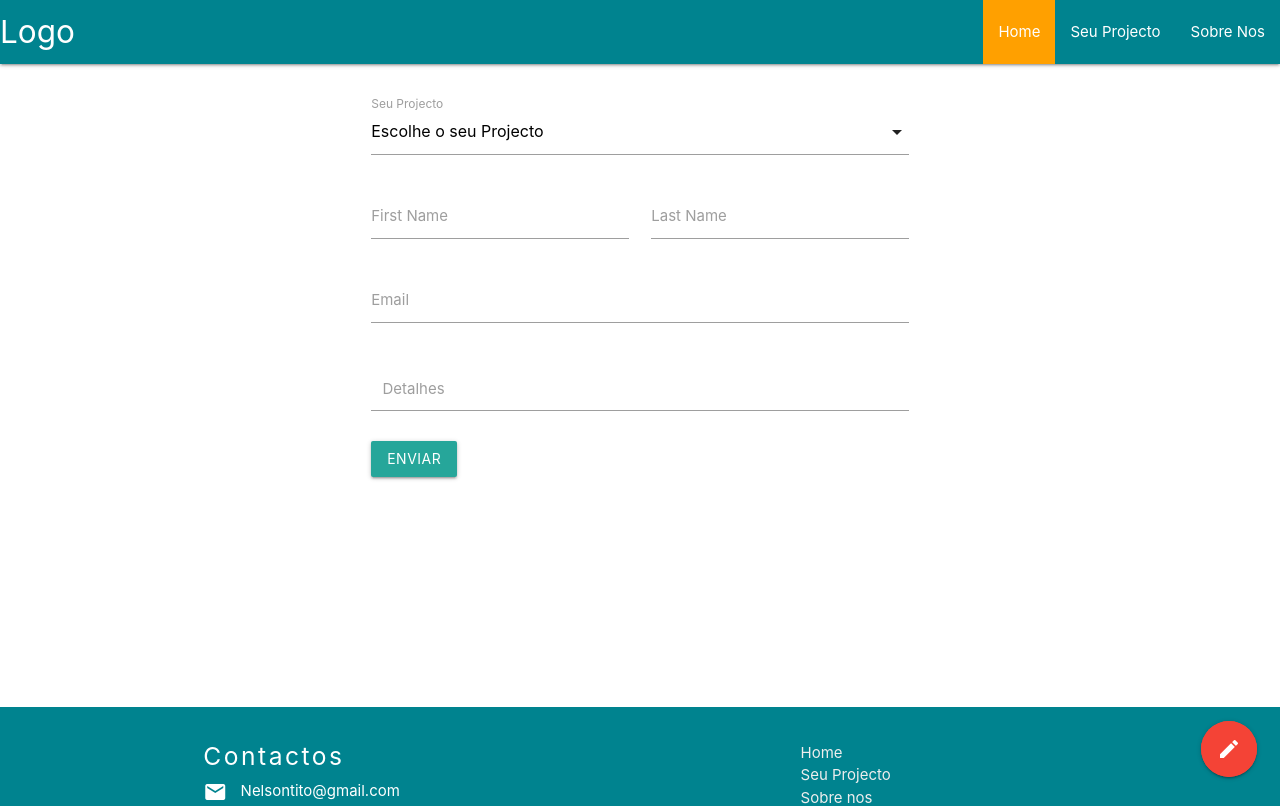
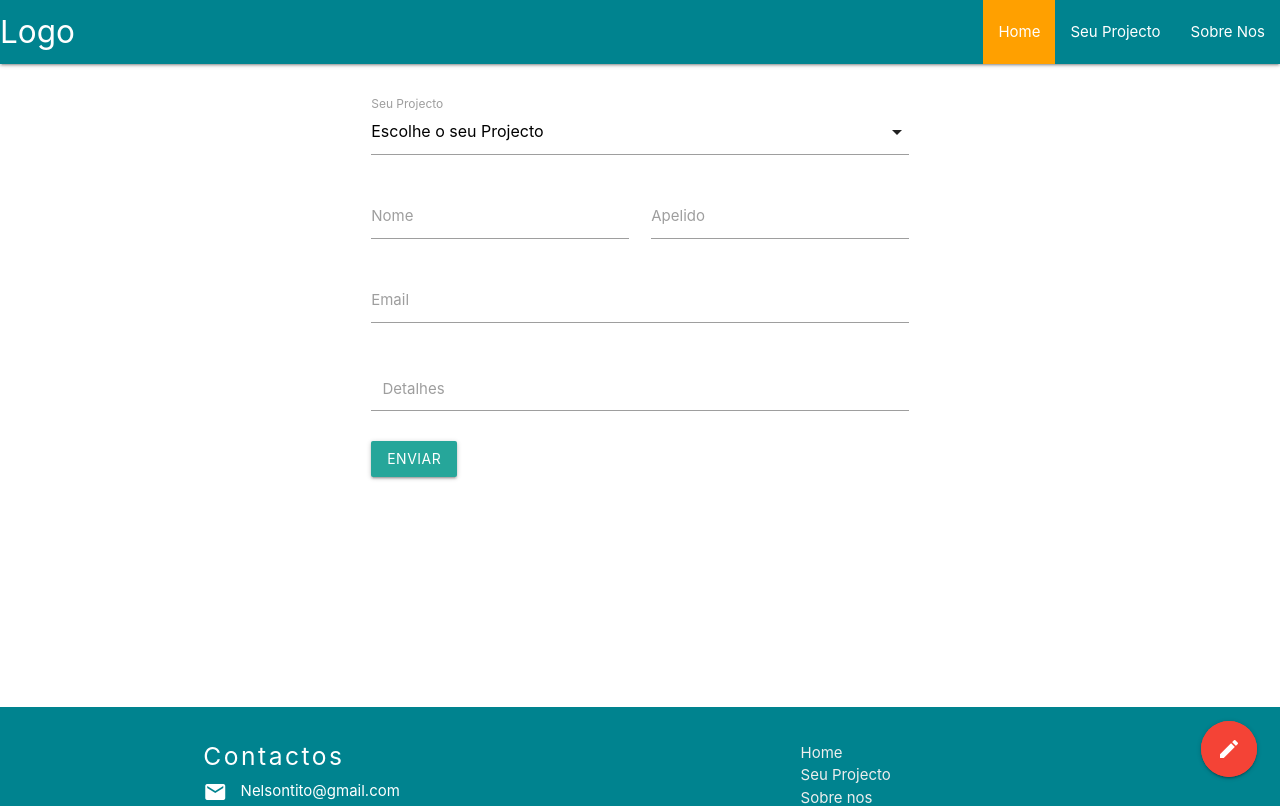
Before and after one commit to Tito-DM/elmoprojectos, a React (Create React App) app: page /seuprojecto in a window 1280 px wide. Shown: the top 806 px of the page. Built offline with nearby package versions, Linux system fonts and the light colour scheme.

Commit message:
changed text in seu projecto page

```diff
--- a/src/components/SeuProjecto/SeuProjecto.js
+++ b/src/components/SeuProjecto/SeuProjecto.js
@@ -28,11 +28,11 @@ const SeuProjecto = () => {
 
 							<div className="input-field col s6">
 								<input id="first_name" type="text" className="validate" />
-								<label htmlFor="first_name">First Name</label>
+								<label htmlFor="first_name">Nome</label>
 							</div>
 							<div className="input-field col s6">
 								<input id="last_name" type="text" className="validate" />
-								<label htmlFor="last_name">Last Name</label>
+								<label htmlFor="last_name">Apelido</label>
 							</div>
 
 							<div className="input-field col s12">
```
